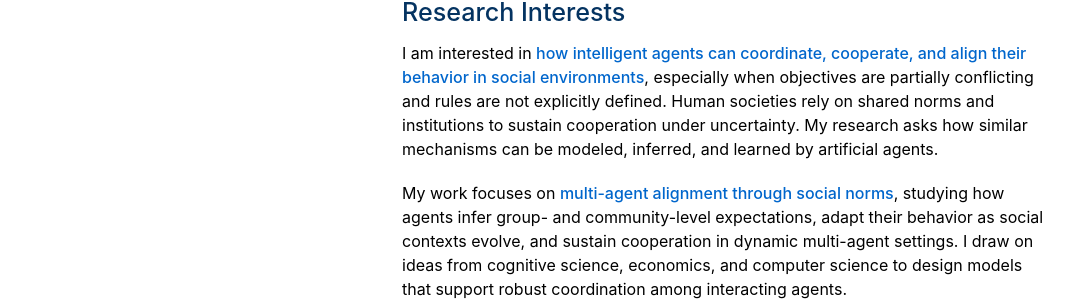
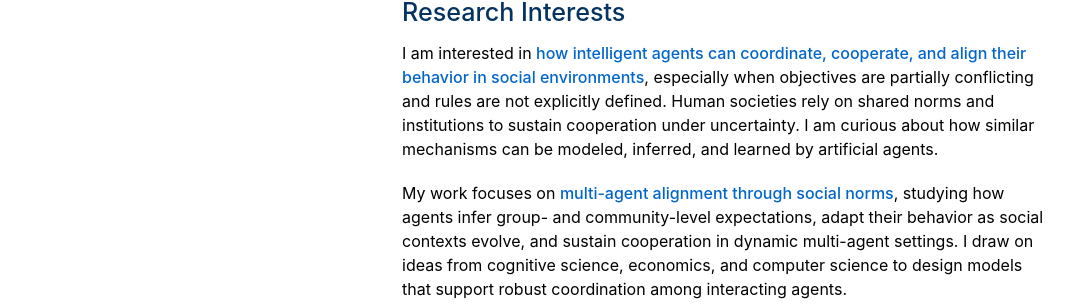
Before and after one commit to binzeli/binzeli.github.io, a Jekyll site: the page built from index.md, in a window 1280 px wide and 900 px high. Shown: the part 448-756 px from the top of the window, without its empty margins (68-1148 px from the left). Built offline with Jekyll 4.4.1, drawn with Linux system fonts in a browser that asks for light colours; a style sheet for code colours, icons or effects is not loaded; our own code applies the rules of GitHub Pages for plain Markdown files.

Commit message:
Clarify research interests description
Rephrase a sentence for clarity in research interests section.

```diff
--- a/index.md
+++ b/index.md
@@ -11,7 +11,7 @@ Throughout my undergraduate years, I conducted research at the intersection of c
 
 ## Research Interests
 
-I am interested in **how intelligent agents can coordinate, cooperate, and align their behavior in social environments**, especially when objectives are partially conflicting and rules are not explicitly defined. Human societies rely on shared norms and institutions to sustain cooperation under uncertainty. My research asks how similar mechanisms can be modeled, inferred, and learned by artificial agents.
+I am interested in **how intelligent agents can coordinate, cooperate, and align their behavior in social environments**, especially when objectives are partially conflicting and rules are not explicitly defined. Human societies rely on shared norms and institutions to sustain cooperation under uncertainty. I am curious about how similar mechanisms can be modeled, inferred, and learned by artificial agents.
 
 My work focuses on **multi-agent alignment through social norms**, studying how agents infer group- and community-level expectations, adapt their behavior as social contexts evolve, and sustain cooperation in dynamic multi-agent settings. I draw on ideas from cognitive science, economics, and computer science to design models that support robust coordination among interacting agents.
 
```
